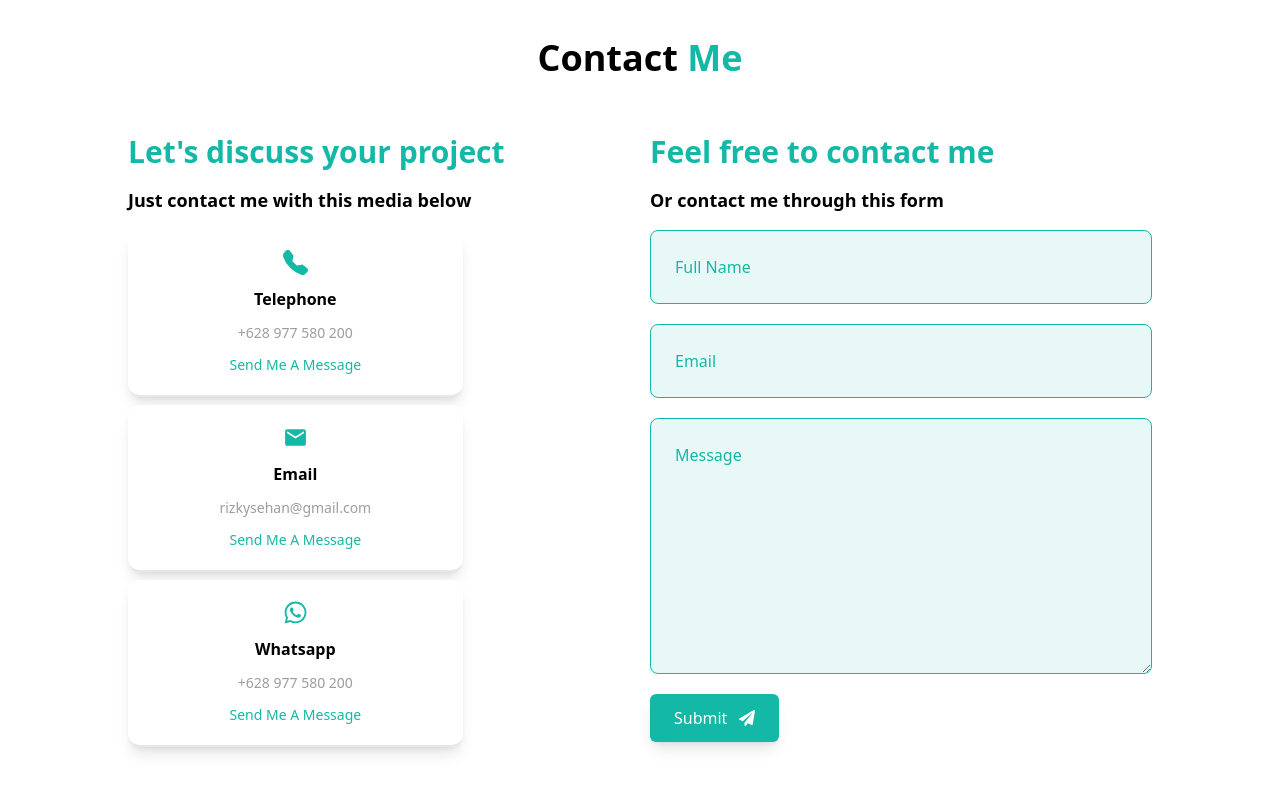
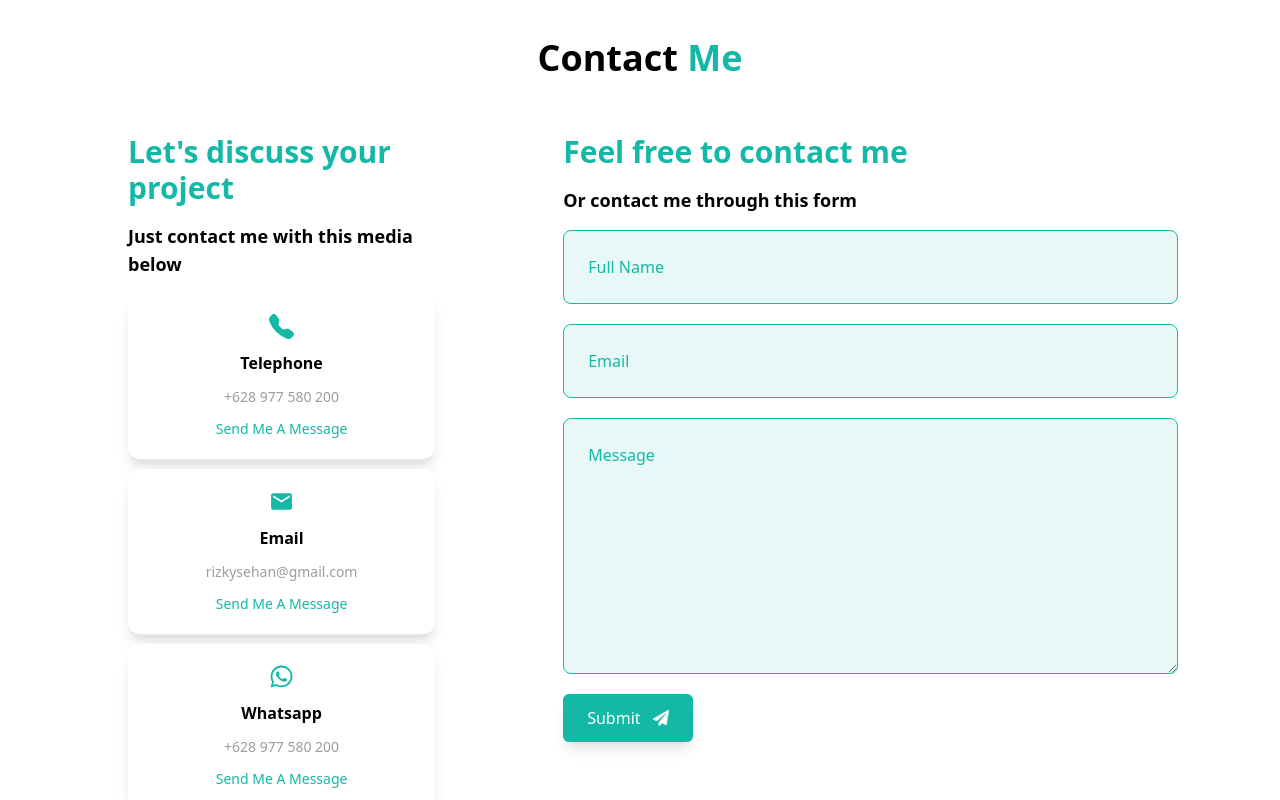
Before and after one commit to RizkySehan/My-Portfolio, a React (Vite) app: page / in a window 1280 px wide. Shown: the part 3260-4060 px from the top of the page. Built offline with nearby package versions, Linux system fonts and the light colour scheme.

Commit message:
feature: Change responsive Section Contact

```diff
--- a/src/Components/CardContact/CardContact.jsx
+++ b/src/Components/CardContact/CardContact.jsx
@@ -7,7 +7,7 @@ function CardContact() {
   const { theme } = useContext(ThemeContext);
 
   return (
-    <div className="flex flex-col gap-2 mx-auto lg:mx-0">
+    <div className="flex flex-col justify-center gap-2 lg:mx-0 w-full">
       {contactCardList.map(({ ContactIcon, title, contact, href }, index) => (
         <Link key={index} to={href} target="_blank">
           <div
@@ -15,7 +15,7 @@ function CardContact() {
               theme === "light"
                 ? "bg-white border-b-2 border-Primary"
                 : "bg-altSecondary border-b-2 border-altPrimary"
-            } flex flex-col justify-center items-center gap-y-3 p-5 w-full lg:w-4/6 rounded-xl shadow-lg hover:scale-105 duration-300`}
+            } flex flex-col justify-center items-center gap-y-3 p-5 w-full rounded-xl shadow-lg hover:scale-105 duration-300`}
           >
             <ContactIcon size={25} className="text-teal-500" />
             <h4
--- a/src/Pages/Contact.jsx
+++ b/src/Pages/Contact.jsx
@@ -63,10 +63,10 @@ function Contact() {
             Me
           </span>
         </motion.h1>
-        <div className="flex justify-between flex-col lg:flex-row gap-5">
+        <div className="grid grid-cols-1 lg:grid-cols-[30%_60%] lg:gap-32 lg:flex-row w-full">
           <motion.div
             variants={fadeIn("down", "tween", 1, 1)}
-            className="flex-1"
+            className="flex flex-col"
           >
             <div className="flex flex-col gap-y-4 mb-4 items-center lg:items-start">
               <h1
@@ -88,7 +88,7 @@ function Contact() {
           </motion.div>
           <motion.div
             variants={fadeIn("down", "tween", 1, 1.2)}
-            className="flex-1"
+            className="flex flex-col"
           >
             <div className="flex flex-col gap-y-4 mb-4 items-center lg:items-start mt-8 lg:mt-0">
               <h1
```
